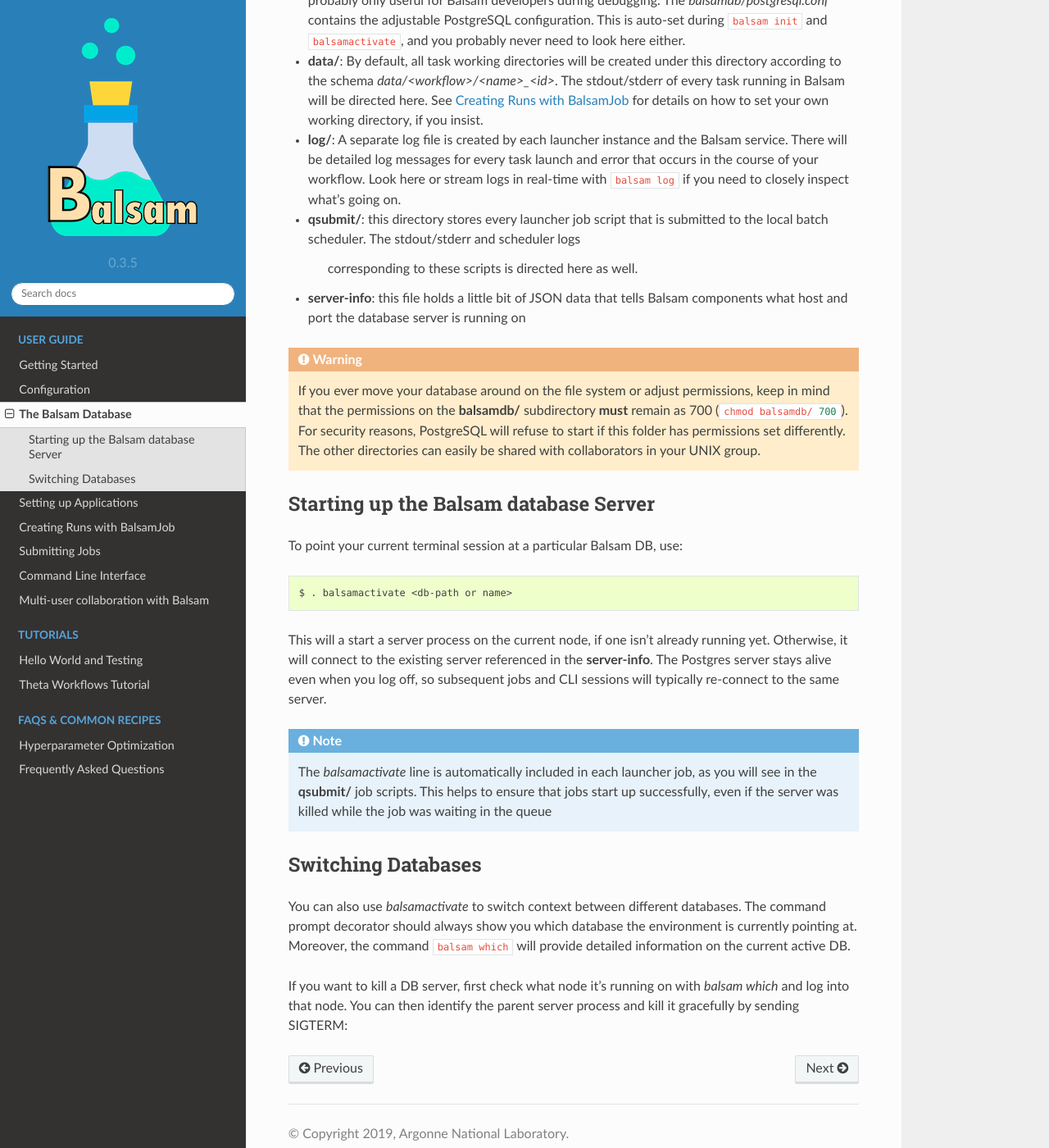
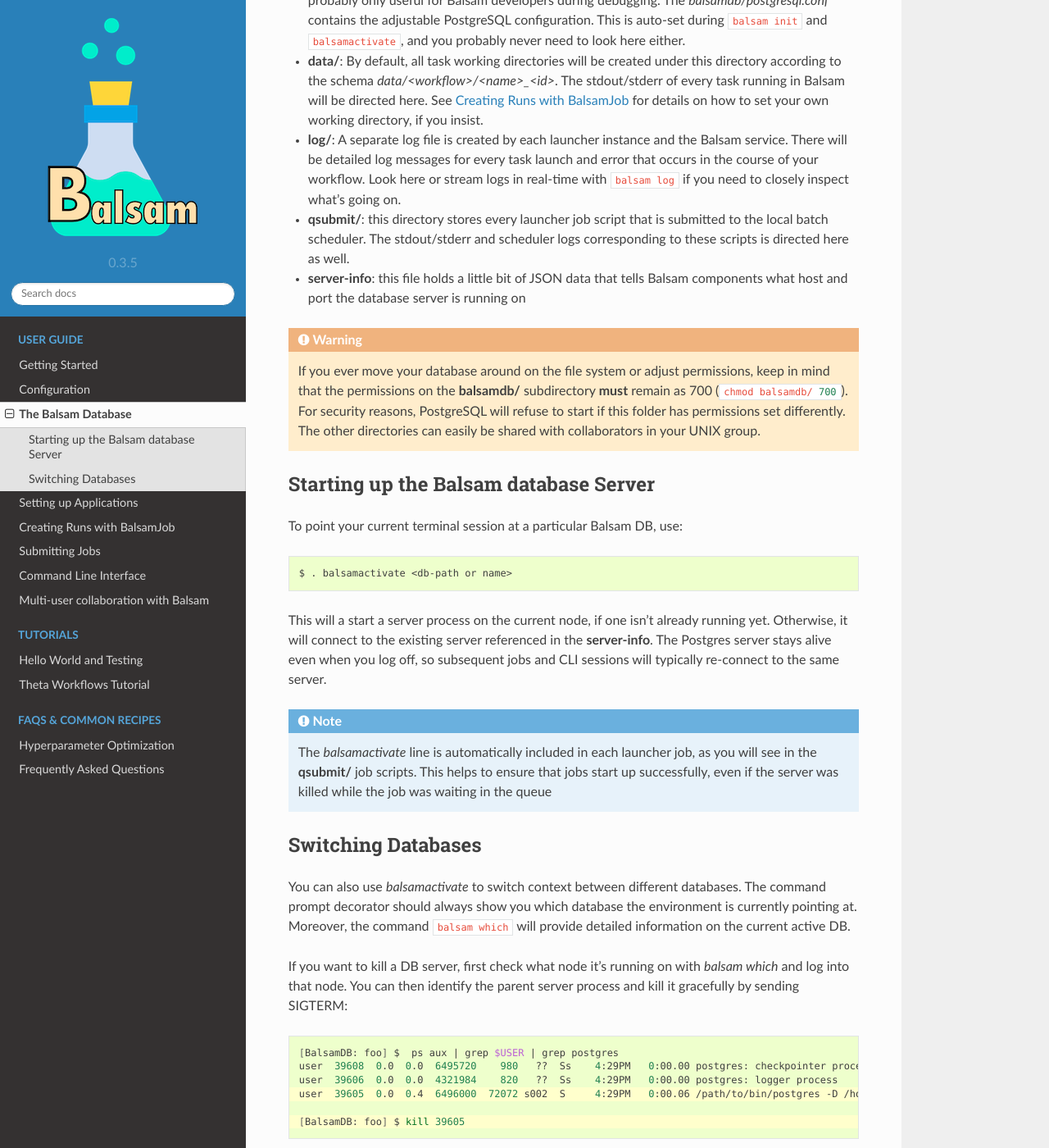
Before and after one commit to argonne-lcf/balsam, a Sphinx documentation site: the page built from docs/userguide/db.rst, in a window 1280 px wide and 1400 px high, scrolled down 316 px. Shown: the whole window at 82% size. Built offline with Sphinx 7.4.7 and the Read the Docs theme 2.0.0, drawn with Linux system fonts in a browser that asks for light colours.

Commit message:
update docs

```diff
--- a/docs/userguide/db.rst
+++ b/docs/userguide/db.rst
@@ -1,3 +1,5 @@
+.. _BalsamDB:
+
 The Balsam Database
 ===================
 
@@ -21,7 +23,7 @@ You will find this contains the following:
   :bash:`balsam log` if you need to closely inspect what's going on.
 - **qsubmit/**: this directory stores every launcher job script that is
   submitted to the local batch scheduler.  The stdout/stderr and scheduler logs
-   corresponding to these scripts is directed here as well.
+  corresponding to these scripts is directed here as well.
 - **server-info**: this file holds a little bit of JSON data that tells Balsam
   components what host and port the database server is running on
 
@@ -66,10 +68,11 @@ with `balsam which` and log into that node. You can then identify the
 parent server process and kill it gracefully by sending SIGTERM:
 
 .. code-block:: bash
-    :emphasize-lines:4,6
+    :emphasize-lines: 4,6
+
     [BalsamDB: foo] $  ps aux | grep $USER | grep postgres
     user  39608  0.0  0.0  6495720    980   ??  Ss    4:29PM   0:00.00 postgres: checkpointer process
     user  39606  0.0  0.0  4321984    820   ??  Ss    4:29PM   0:00.00 postgres: logger process
-    user  39605  0.0  0.4  6496000  72072 s002  S     4:29PM   0:00.06 /usr/local/Cellar/postgresql/10.4/bin/postgres -D /Users/misha/foo/balsamdb
+    user  39605  0.0  0.4  6496000  72072 s002  S     4:29PM   0:00.06 /path/to/bin/postgres -D /home/user/foo/balsamdb
 
-    $ kill 39605
+    [BalsamDB: foo] $ kill 39605
```
Also changed, not shown: docs/faq/recipes.rst (+4 -4 lines), docs/tutorial/balsam_tutorial/eigen.py (renamed from docs/userguide/balsam_tutorial/eigen.py), docs/tutorial/balsam_tutorial/parent-post.py (renamed from docs/userguide/balsam_tutorial/parent-post.py), docs/tutorial/balsam_tutorial/parent.py (renamed from docs/userguide/balsam_tutorial/parent.py), docs/tutorial/balsam_tutorial/reduce.py (renamed from docs/userguide/balsam_tutorial/reduce.py).
